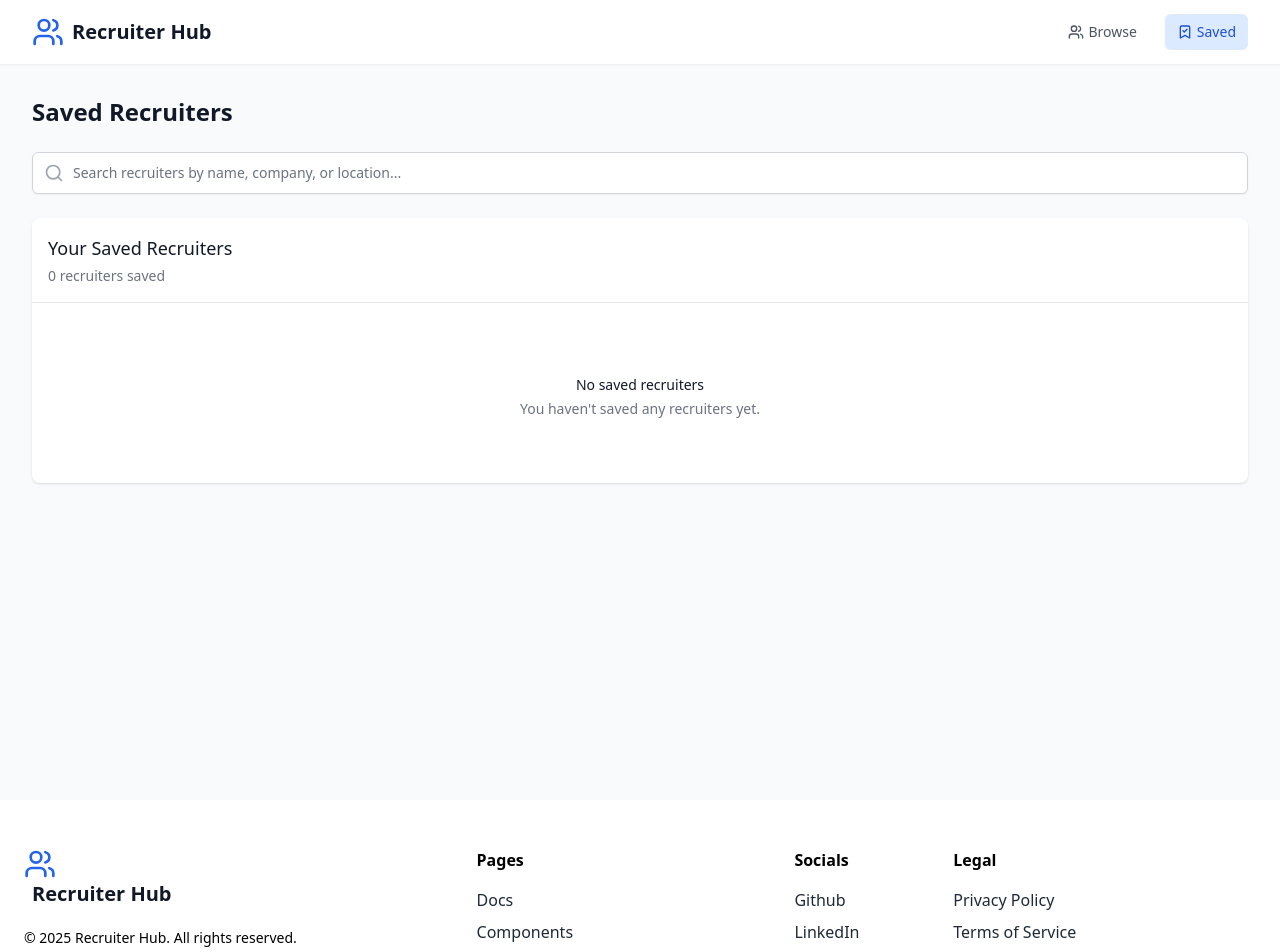
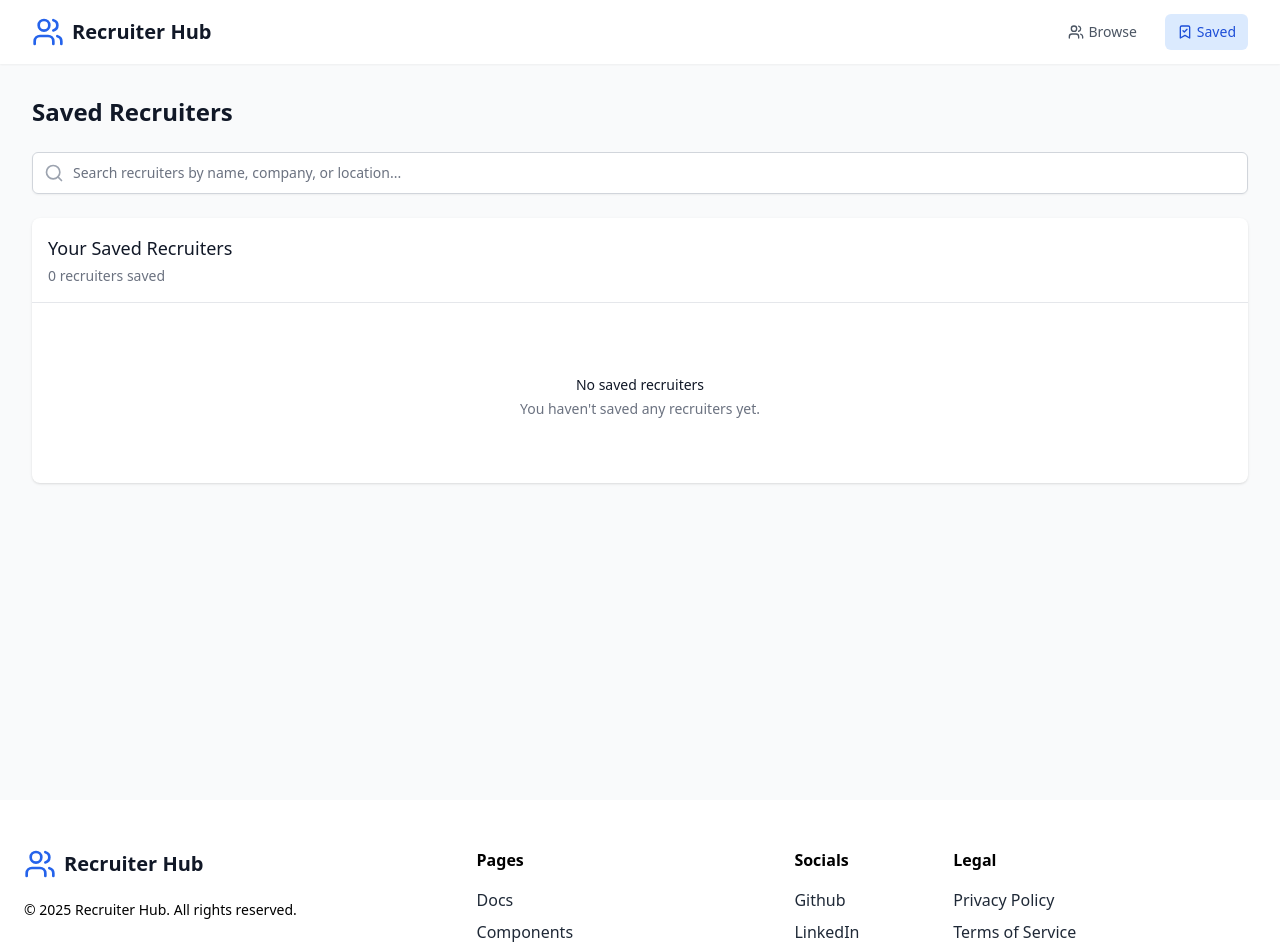
Before and after one commit to singhHarcharan/cold-mail-recruiters-application, a React (Vite) app in the folder frontend/: page /saved in a window 1280 px wide. Shown: the top 952 px of the page. Built offline with nearby package versions, Linux system fonts and the light colour scheme.

Commit message:
Minor Change to fix alignment

```diff
--- a/frontend/src/components/Footer.tsx
+++ b/frontend/src/components/Footer.tsx
@@ -1,9 +1,5 @@
-//import React from 'react'
 import { Users } from 'lucide-react';
-
-
 import { NavLink } from 'react-router-dom';
-
 
 const Footer = () => {
   return (
@@ -12,8 +8,10 @@ import { NavLink } from 'react-router-dom';
       </div>
       <div className="flex flex-col md:flex-row justify-between">
         <div className="mb-8 md:mb-0">
+          <div className='flex items-center'>
             <Users className="h-8 w-8 text-blue-600" />
             <h1 className="ml-2 text-xl font-semibold text-gray-900">Recruiter Hub</h1>
+          </div>
           <p className="text-sm dark:text-gray-400 mt-5">
             © {new Date().getFullYear()} Recruiter Hub. All rights reserved.
           </p>
@@ -24,27 +22,27 @@ import { NavLink } from 'react-router-dom';
               <h3 className="font-semibold mb-4">Pages</h3>
               <ul className="space-y-2">
                 <li>
-                    <NavLink  to="/" className="text-gray-800 hover:text-black dark:text-gray-800  dark:hover:text-blue-600">
+                  <NavLink to="/" className="text-gray-800 hover:text-black dark:text-gray-800  dark:hover:text-blue-600">
                     Docs
                   </NavLink >
                 </li>
                 <li>
-                    <NavLink  to="/" className="text-gray-800 hover:text-black dark:text-gray-800 dark:hover:text-blue-600">
+                  <NavLink to="/" className="text-gray-800 hover:text-black dark:text-gray-800 dark:hover:text-blue-600">
                     Components
                   </NavLink >
                 </li>
                 <li>
-                    <NavLink  to="/" className="text-gray-800 hover:text-black dark:text-gray-800 dark:hover:text-blue-600">
+                  <NavLink to="/" className="text-gray-800 hover:text-black dark:text-gray-800 dark:hover:text-blue-600">
                     Examples
                   </NavLink >
                 </li>
                 <li>
-                    <NavLink  to="/" className="text-gray-800 hover:text-black dark:text-gray-800 dark:hover:text-blue-600">
+                  <NavLink to="/" className="text-gray-800 hover:text-black dark:text-gray-800 dark:hover:text-blue-600">
                     Pricing
                   </NavLink >
                 </li>
                 <li>
-                    <NavLink  to="/" className="text-gray-800 hover:text-black dark:text-gray-800 dark:hover:text-blue-600">
+                  <NavLink to="/" className="text-gray-800 hover:text-black dark:text-gray-800 dark:hover:text-blue-600">
                     Blog
                   </NavLink >
                 </li>
@@ -55,12 +53,12 @@ import { NavLink } from 'react-router-dom';
               <h3 className="font-semibold mb-4">Socials</h3>
               <ul className="space-y-2">
                 <li>
-                    <NavLink  to="/" className="text-gray-800 hover:text-black dark:text-gray-800 dark:hover:text-blue-600">
+                  <NavLink to="/" className="text-gray-800 hover:text-black dark:text-gray-800 dark:hover:text-blue-600">
                     Github
                   </NavLink >
                 </li>
                 <li>
-                    <NavLink  to="/" className="text-gray-800 hover:text-black dark:text-gray-800 dark:hover:text-blue-600">
+                  <NavLink to="/" className="text-gray-800 hover:text-black dark:text-gray-800 dark:hover:text-blue-600">
                     LinkedIn
                   </NavLink >
                 </li>
@@ -76,7 +74,7 @@ import { NavLink } from 'react-router-dom';
               <h3 className="font-semibold mb-4">Legal</h3>
               <ul className="space-y-2">
                 <li>
-                    <NavLink  to="/privacy-policy" className="text-gray-800 hover:text-black dark:text-gray-800 dark:hover:text-blue-600">
+                  <NavLink to="/privacy-policy" className="text-gray-800 hover:text-black dark:text-gray-800 dark:hover:text-blue-600">
                     Privacy Policy
                   </NavLink >
                 </li>
@@ -91,11 +89,6 @@ import { NavLink } from 'react-router-dom';
         </nav>
         <br></br>
         <br></br>
-          {/* <div className=" w-full flex mt-4 items-center justify-center   ">
-            <h1 className="text-center text-1xl md:text-5xl lg:text-[6rem] font-bold bg-clip-text text-transparent bg-gradient-to-b from-neutral-700 to-neutral-900 select-none">
-              RECRUITER HUB
-            </h1>
-          </div> */}
       </div>
     </footer>
   );
```
Lines whose indentation alone changed are shown as unchanged.
